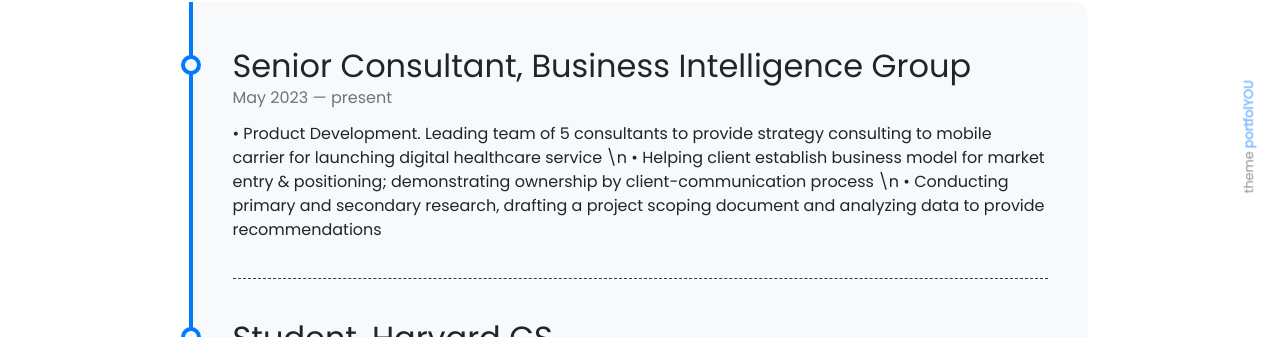
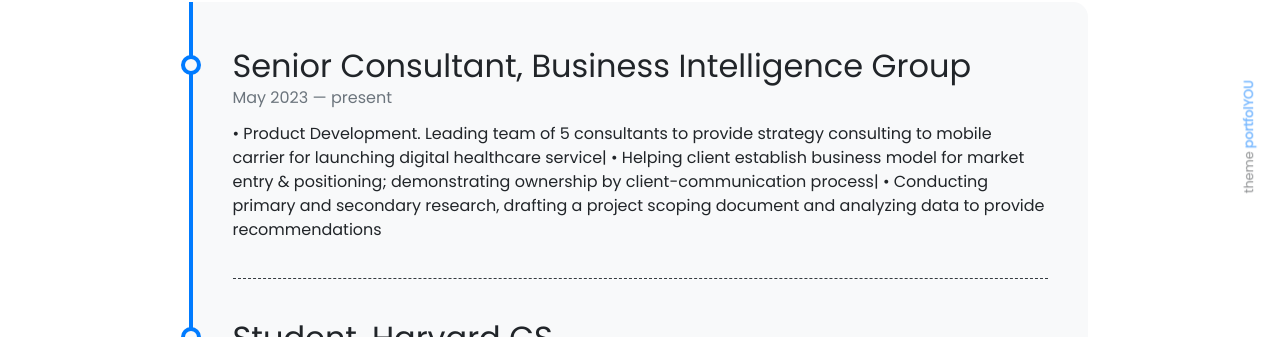
Before and after one commit to sankalpjain63/sankalpjain63.github.io, a Jekyll site: the page built from pages/about.md, in a window 1280 px wide. Shown: the part 587-924 px from the top of the page. Built offline with Jekyll 4.4.1, drawn with Linux system fonts in a browser that asks for light colours; nearby versions of some CDN libraries.

```diff
--- a/_data/timeline.yml
+++ b/_data/timeline.yml
@@ -1,8 +1,8 @@
 - title: Senior Consultant, Business Intelligence Group
   from: "May 2023"
   to: present
-  description:  • Product Development. Leading team of 5 consultants to provide strategy consulting to mobile carrier for launching digital healthcare service \n
-                • Helping client establish business model for market entry & positioning; demonstrating ownership by client-communication process \n
+  description:  • Product Development. Leading team of 5 consultants to provide strategy consulting to mobile carrier for launching digital healthcare service|
+                • Helping client establish business model for market entry & positioning; demonstrating ownership by client-communication process|
                 • Conducting primary and secondary research, drafting a project scoping document and analyzing data to provide recommendations
 
 
```
